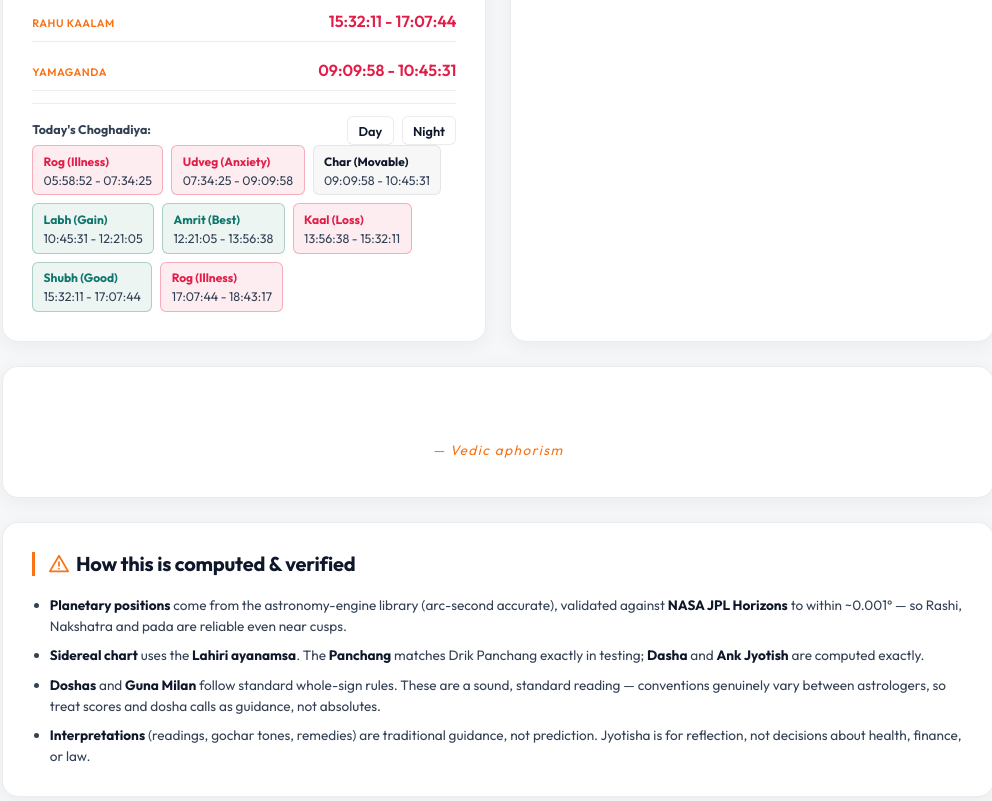
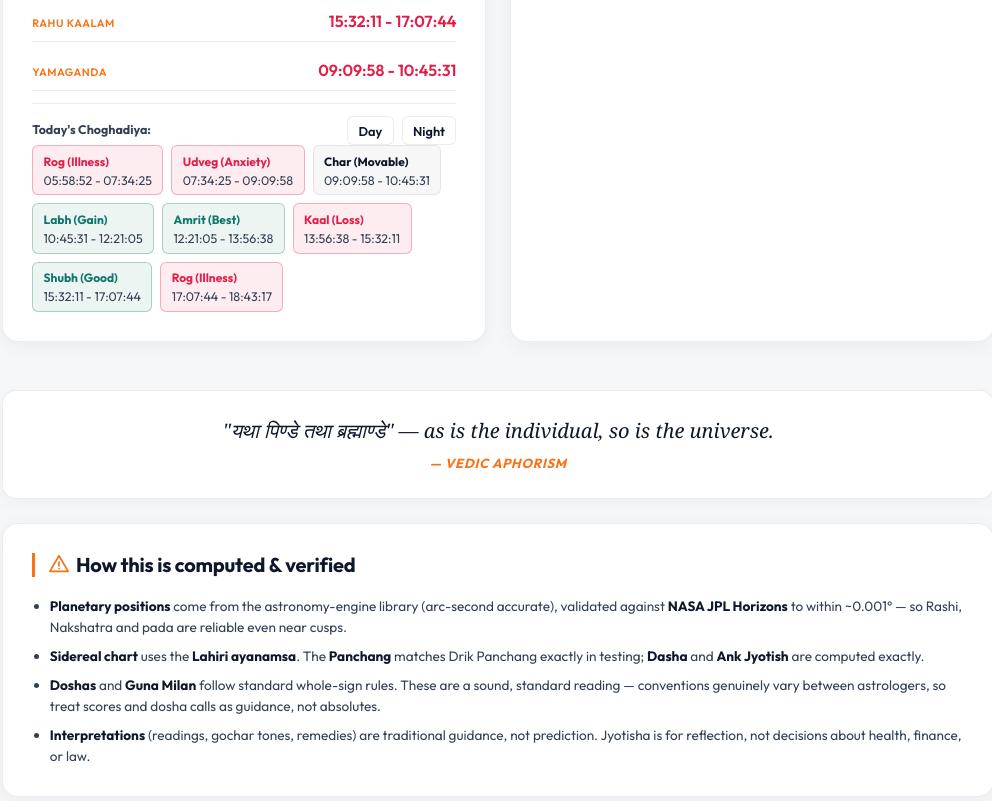
Before and after one commit to JPatil22/astro-jyotisha, a website with bundled scripts: page index.html in a window 1280 px wide. Shown: the part 1170-1971 px from the top of the page, without its empty margins (246-1238 px from the left). Built offline with nearby package versions, Linux system fonts and the light colour scheme.

Commit message:
Fix quote text visibility: add high-contrast styling for Vedic aphorism quote card

```diff
--- a/style.css
+++ b/style.css
@@ -1979,3 +1979,31 @@ h4 .ico { margin-right: 0.3rem; vertical-align: -0.16em; }
 .mount-section-row strong {
   color: var(--color-text-white);
 }
+
+/* Quote Card High-Contrast Styling */
+.quote-card {
+  text-align: center;
+  padding: 1.5rem 2rem;
+  background: #ffffff;
+  border: 1px solid var(--border-glass);
+  border-radius: 14px;
+  box-shadow: 0 4px 16px rgba(18, 23, 42, 0.04);
+  margin-top: 1.5rem;
+}
+.quote-text {
+  font-family: var(--font-family-serif);
+  font-size: 1.25rem;
+  font-style: italic;
+  color: #0f172a !important;
+  line-height: 1.6;
+  margin-bottom: 0.4rem;
+  font-weight: 500;
+}
+.quote-author {
+  display: block;
+  font-size: 0.82rem;
+  font-weight: 700;
+  color: var(--color-gold) !important;
+  letter-spacing: 0.06em;
+  text-transform: uppercase;
+}
```
